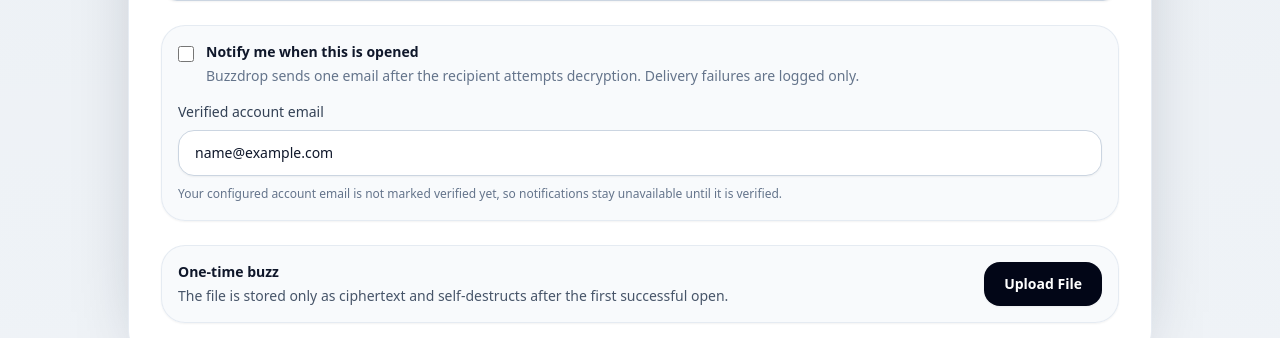
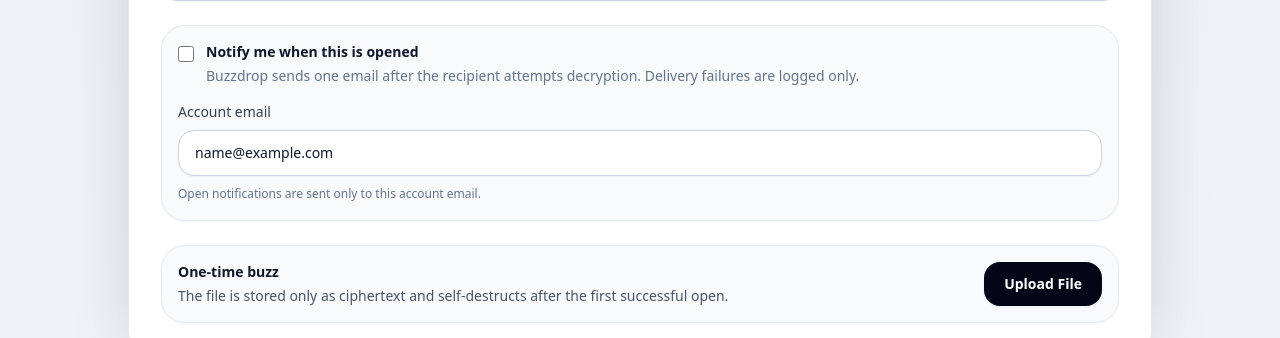
Before and after one commit to luprzybyl/buzzdrop, a Flask app: template templates/index.html in a window 1280 px wide. Shown: the part 905-1243 px from the top of the page. Run offline with Flask 3, Linux system fonts and the light colour scheme; the visitor is signed in with stand-in values (Sample User, id 1); the template is opened without the code that fills it: most values are stand-ins (such as "Sample title", 1, 10 or a date in 2020).

Commit message:
Remove email_verified flag; configured email is trusted by default
Simplify the FLASK_USER_N format to username:password:is_admin[:email].
Configuring an email in the environment now implies trust, removing the
separate email_verified flag and its associated checks in notification
preference validation, templates, docs, and tests.

Co-authored-by: Copilot <223556219+Copilot@users.noreply.github.com>

```diff
--- a/app.py
+++ b/app.py
@@ -152,17 +152,14 @@ def _get_notification_preferences(username: str) -> tuple[bool, str | None]:
     configured_email = (user.get('email') or '').strip()
     requested_email = (request.form.get('notification_email') or '').strip()
 
-    if user.get('email') and not user.get('email_verified', False):
-        raise NotificationPreferenceError('Your configured email must be marked verified before it can receive notifications')
-
     if not configured_email:
-        raise NotificationPreferenceError('Configure a verified account email before enabling open notifications')
+        raise NotificationPreferenceError('Configure an account email before enabling open notifications')
 
     if not _is_valid_notification_email(configured_email):
         raise NotificationPreferenceError('Your configured account email is invalid')
 
     if requested_email and requested_email != configured_email:
-        raise NotificationPreferenceError('Open notifications can only be sent to your verified account email')
+        raise NotificationPreferenceError('Open notifications can only be sent to your configured account email')
 
     return True, configured_email
 
@@ -424,7 +421,6 @@ def index():
             allowed_extensions=list(current_app.config.get('ALLOWED_EXTENSIONS')),
             max_content_length=current_app.config.get('MAX_CONTENT_LENGTH'),
             configured_notification_email=current_user.get('email'),
-            configured_notification_email_verified=current_user.get('email_verified', False),
         )
 
     return render_template(
--- a/templates/index.html
+++ b/templates/index.html
@@ -90,7 +90,7 @@
                     </span>
                 </label>
                 <div>
-                    <label for="notification-email" class="field-label">Verified account email</label>
+                    <label for="notification-email" class="field-label">Account email</label>
                     <input
                         id="notification-email"
                         name="notification_email"
@@ -102,13 +102,9 @@
                     >
                     <p class="field-help">
                         {% if configured_notification_email %}
-                            {% if configured_notification_email_verified %}
-                                Open notifications are sent only to this verified account email.
-                            {% else %}
-                                Your configured account email is not marked verified yet, so notifications stay unavailable until it is verified.
-                            {% endif %}
+                            Open notifications are sent only to this account email.
                         {% else %}
-                            Configure a verified account email in your user record before enabling notifications.
+                            Configure an account email in your user record before enabling notifications.
                         {% endif %}
                     </p>
                 </div>
```
Also changed, not shown: auth.py (+6 -16 lines), tests/integration/test_files.py (+2 -2 lines), tests/integration/test_text_notes.py (+2 -2 lines), tests/unit/test_utils.py (+1 -2 lines), README.md, 1 other file.
